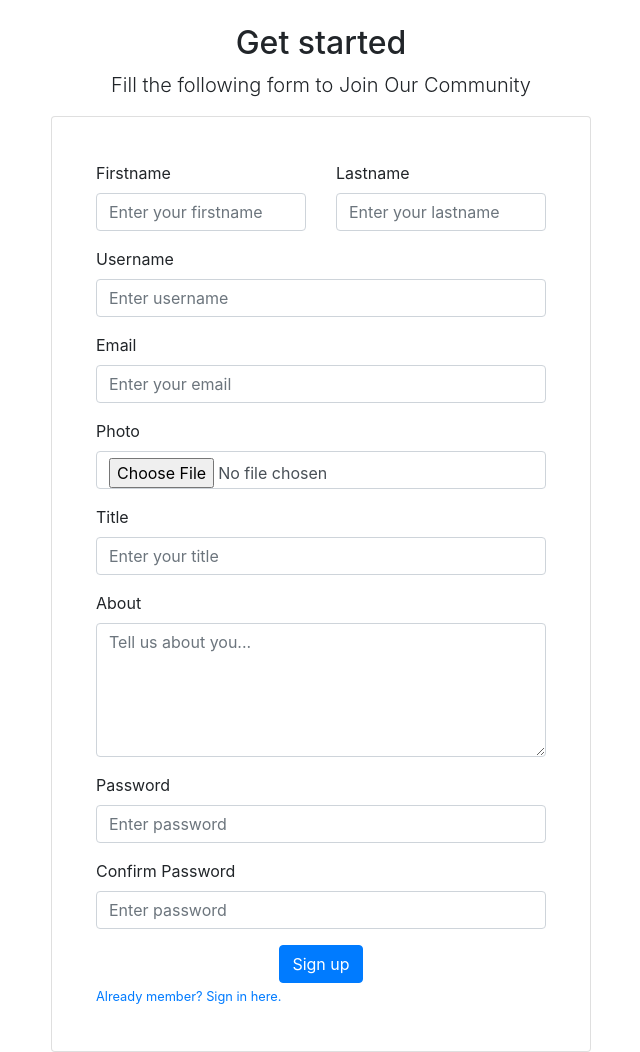
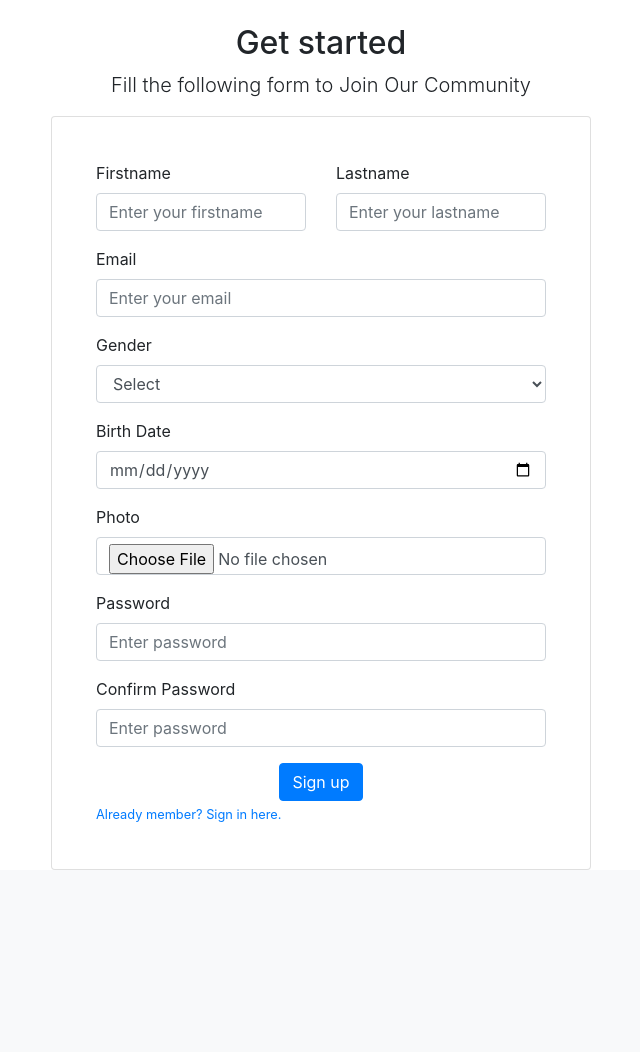
Before and after one commit to ndizihiwesimon/django-movies-community, a Django app: page /account/register in a window 1280 px wide. Shown: the part 56-1108 px from the top of the page, without its empty margins (319-959 px from the left). After the commit the page ends 926 px from the top, so only its background shows below. Run offline with Django 4.2, Linux system fonts and the light colour scheme; parts of the project's set-up code (start-up, migrations or seed data) failed here and were passed over.

Commit message:
Done register and login

```diff
--- a/member/views.py
+++ b/member/views.py
@@ -10,11 +10,10 @@ def register(request):
     if request.method == 'POST':
         first_name = request.POST['Firstname']
         last_name = request.POST['Lastname']
-        username = request.POST['Username']
         email = request.POST['Email']
         photo = request.FILES['Photo']
-        title = request.POST['Title']
-        about = request.POST['About']
+        gender = request.POST['Gender']
+        birthdate = request.POST['Dob']
         password1 = request.POST['Password1']
         password2 = request.POST['Password2']
 
@@ -22,13 +21,10 @@ def register(request):
             if User.objects.filter(email=email).exists():
                 print('Email already exists')
                 return redirect('register')
-            elif User.objects.filter(username=username).exists():
-                print('Username already taken')
-                return redirect('register')
             else:
-                user = User.objects.create_user(email=email, username=username, password=password1,
-                                                first_name=first_name, last_name=last_name, photo=photo, title=title,
-                                                about=about)
+                user = User.objects.create_user(email=email, password=password1,
+                                                first_name=first_name, last_name=last_name, photo=photo, gender=gender,
+                                                birthdate=birthdate)
                 user.save()
                 print('User created successfully')
                 return redirect('login')
--- a/templates/auth/register.html
+++ b/templates/auth/register.html
@@ -32,26 +32,30 @@ Register
                                                 <input class="form-control form-control-md" type="text" name="Lastname" placeholder="Enter your lastname" required/>
                                             </div>
                                         </div>
-                                        <div class="mb-3">
-											<label class="form-label">Username</label>
-											<input class="form-control form-control-md" type="text" name="Username" placeholder="Enter username" required/>
-										</div>
+
 										<div class="mb-3">
 											<label class="form-label">Email</label>
 											<input class="form-control form-control-md" type="email" name="Email" placeholder="Enter your email" required/>
 										</div>
 										<div class="mb-3">
+											<label class="form-label">Gender</label>
+											<select name="Gender" id="Gender" class="form-control form-control-md">
+												<option value="">Select</option>
+												<option value="MALE">Male</option>
+												<option value="FEMALE">Female</option>
+												<option value="PREFER_NOT_SAY"></option>
+											</select>
+										</div>
+										<div class="mb-3">
+											<label class="form-label">Birth Date</label>
+											<input class="form-control form-control-md" type="date" name="Dob" />
+										</div>
+										<div class="mb-3">
 											<label class="form-label">Photo</label>
 											<input class="form-control form-control-md" type="file" name="Photo" />
 										</div>
-										<div class="mb-3">
-											<label class="form-label">Title</label>
-											<input class="form-control form-control-md" type="text" name="Title" placeholder="Enter your title" required/>
-										</div>
-										<div class="mb-3">
-											<label class="form-label">About</label>
-                                            <textarea class="form-control form-control-md" name="About" placeholder="Tell us about you..."  id="" cols="30" rows="5" required></textarea>
-										</div>
+
+
 										<div class="mb-3">
 											<label class="form-label">Password</label>
 											<input class="form-control form-control-md" type="password" name="Password1" placeholder="Enter password" required/>
```
Also changed, not shown: images/profiles/In_Five_Years.jpg (added).
